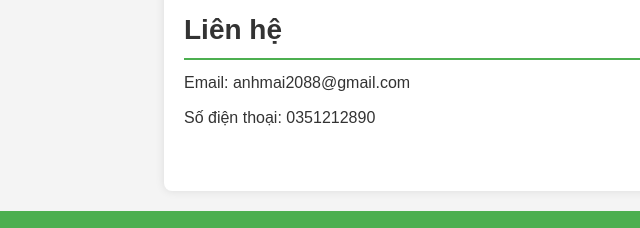
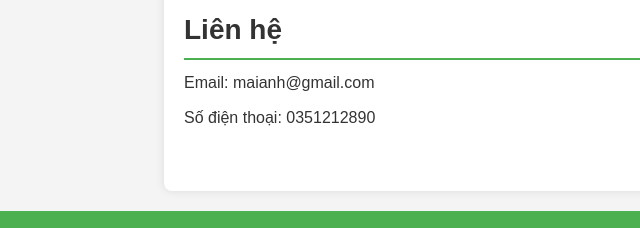
Before and after one commit to phanh1106/phanh_profile.github.io, a plain HTML site: page index.html in a window 1280 px wide. Shown: the part 922-1150 px from the top of the page, 76-716 px from the left. Drawn offline with Linux system fonts and the light colour scheme.

Commit message:
Update index.html

```diff
--- a/index.html
+++ b/index.html
@@ -36,7 +36,7 @@
         </section>
         <section>
             <h2>Liên hệ</h2>
-            <p>Email: anhmai2088@gmail.com</p>
+            <p>Email: maianh@gmail.com</p>
             <p>Số điện thoại: 0351212890</p>
         </section>
     </main>
```
